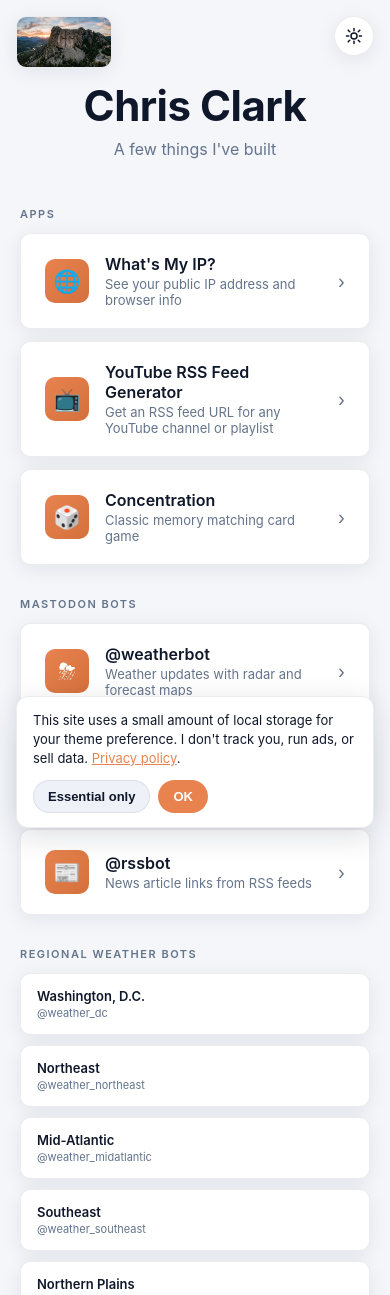
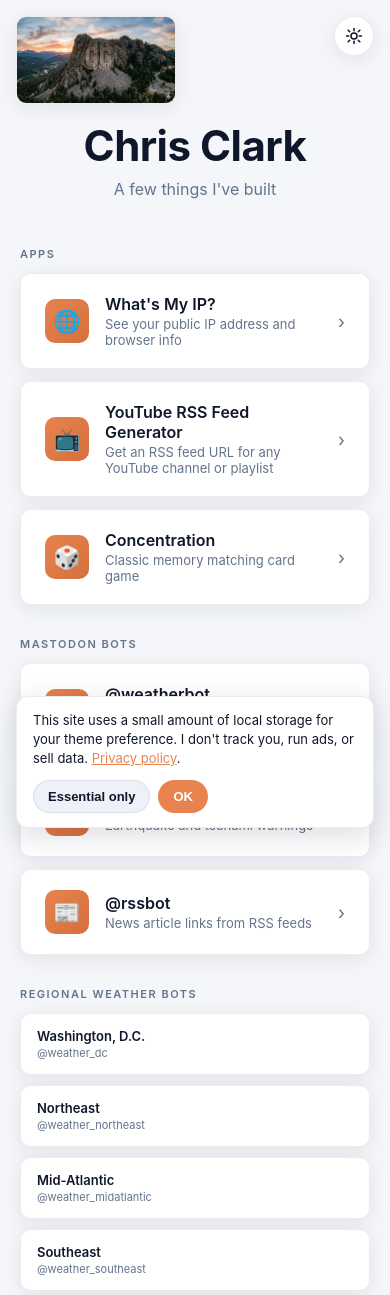
Before and after one commit to cclark31415/chrisclark-net, a Flask app: page / in a window 390 px wide. Shown: the top 1295 px of the page. Run offline with Flask 3, Linux system fonts and the light colour scheme.

Commit message:
Bump logo to 240x128 (desktop) / 160x88 (mobile)
Co-Authored-By: Claude Opus 4.7 <noreply@anthropic.com>

```diff
--- a/templates/index.html
+++ b/templates/index.html
@@ -58,7 +58,7 @@
             display: flex;
             justify-content: center;
             align-items: flex-start;
-            padding: 96px 20px 60px;
+            padding: 160px 20px 60px;
             transition: background 0.2s ease, color 0.2s ease;
         }
 
@@ -68,8 +68,8 @@
             left: 16px;
             z-index: 100;
             display: block;
-            width: 120px;
-            height: 64px;
+            width: 240px;
+            height: 128px;
             border-radius: 10px;
             overflow: hidden;
             box-shadow: var(--shadow);
@@ -250,12 +250,12 @@
             }
 
             .site-logo {
-                width: 96px;
-                height: 52px;
+                width: 160px;
+                height: 88px;
             }
 
             body {
-                padding-top: 80px;
+                padding-top: 120px;
             }
         }
 
```
Also changed, not shown: templates/privacy.html (+5 -5 lines), static/favicon.ico (added).
